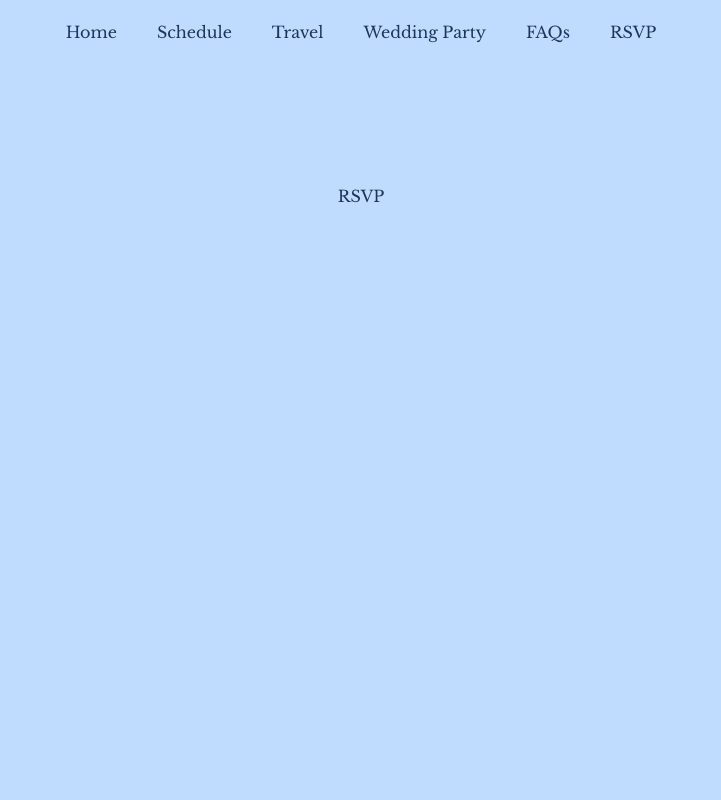
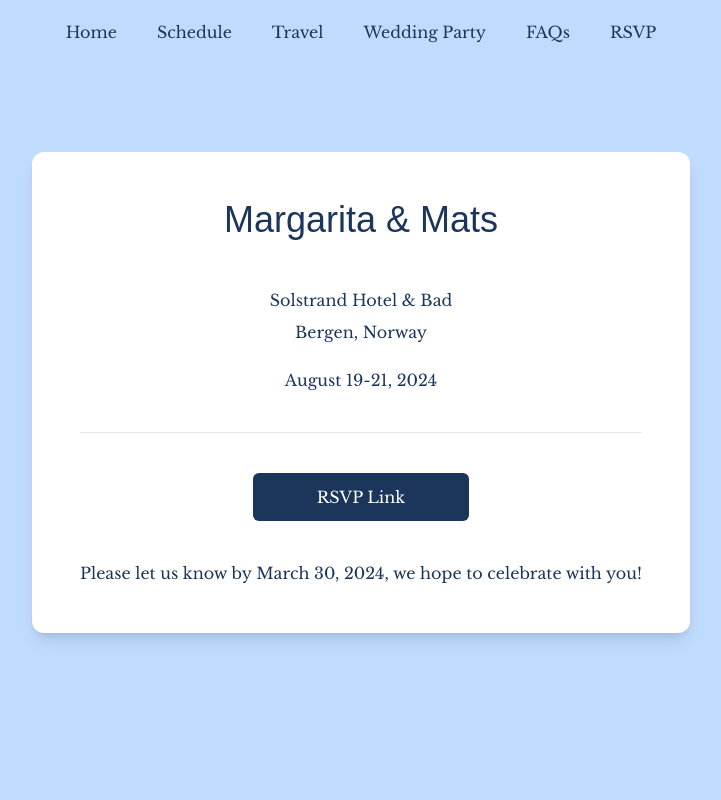
Before and after one commit to margaritawang/kiwi-peach-wedding, a Next.js app: page /rsvp in a window 1280 px wide. Shown: the top 800 px of the page, without its empty margins (279-1000 px from the left). Built offline with nearby package versions, Linux system fonts and the light colour scheme; a web font is replaced by a local one.

Commit message:
rsvp with link

```diff
--- a/app/page.tsx
+++ b/app/page.tsx
@@ -29,9 +29,9 @@ export default function Home() {
         </div>
       </div>
       <div className="flex flex-col items-center py-20">
+        <Heading>Margarita Amy Wang</Heading>
+        <p className="my-8">&</p>
         <Heading>Mats Lunde</Heading>
-        <p className="my-8">&</p>
-        <Heading>Margarita Amy Wang</Heading>
       </div>
       <div className="flex flex-col items-center py-8">
         <Subheading>AUGUST 19-21, 2024</Subheading>
@@ -47,7 +47,10 @@ export default function Home() {
       </div>
       <div className="flex flex-col items-center py-8">
         <Subheading>We&apos;re getting married!</Subheading>
-        <p className="mt-8">We met on Hinge</p>
+        <p className="mt-8">
+          We can't wait to share our special day with you. Celebrate with us
+          this summer.
+        </p>
       </div>
     </main>
   );
--- a/app/rsvp/page.tsx
+++ b/app/rsvp/page.tsx
@@ -1,10 +1,30 @@
-import Image from "next/image";
+import { Subheading } from "@/components/Subheading";
+import { Button } from "@/components/Button";
 
 export default function Rsvp() {
   return (
     <main className="flex min-h-screen flex-col items-center justify-between p-24">
-      <div className="flex flex-col justify-center items-center mb-10">
-        <p className="my-8">RSVP</p>
+      <div className="divide-y bg-white p-12 rounded-xl shadow-lg">
+        <div className="flex flex-col justify-center items-center mb-10">
+          <Subheading>Margarita & Mats</Subheading>
+          <p className="mt-12 mb-2">Solstrand Hotel & Bad</p>
+          <p className="mb-6">Bergen, Norway</p>
+          <p>August 19-21, 2024</p>
+        </div>
+        <div className="flex flex-col justify-center items-center pt-10">
+          <Button>
+            <a
+              target="_blank"
+              className="text-white"
+              href="https://forms.gle/iCRcvh4cX4MG2MXx7"
+            >
+              RSVP Link
+            </a>
+          </Button>
+          <p className="mt-10">
+            Please let us know by March 30, 2024, we hope to celebrate with you!
+          </p>
+        </div>
       </div>
     </main>
   );
--- a/components/Navbar.tsx
+++ b/components/Navbar.tsx
@@ -13,10 +13,10 @@ export const Navbar = () => {
         <Link href="/travel">Travel</Link>
       </div>
       <div className="mx-5">
-        <a>Wedding Party</a>
+        <Link href="/">Wedding Party</Link>
       </div>
       <div className="mx-5">
-        <a>FAQs</a>
+        <Link href="/">FAQs</Link>
       </div>
       <div className="mx-5">
         <Link href="/rsvp">RSVP</Link>
```
